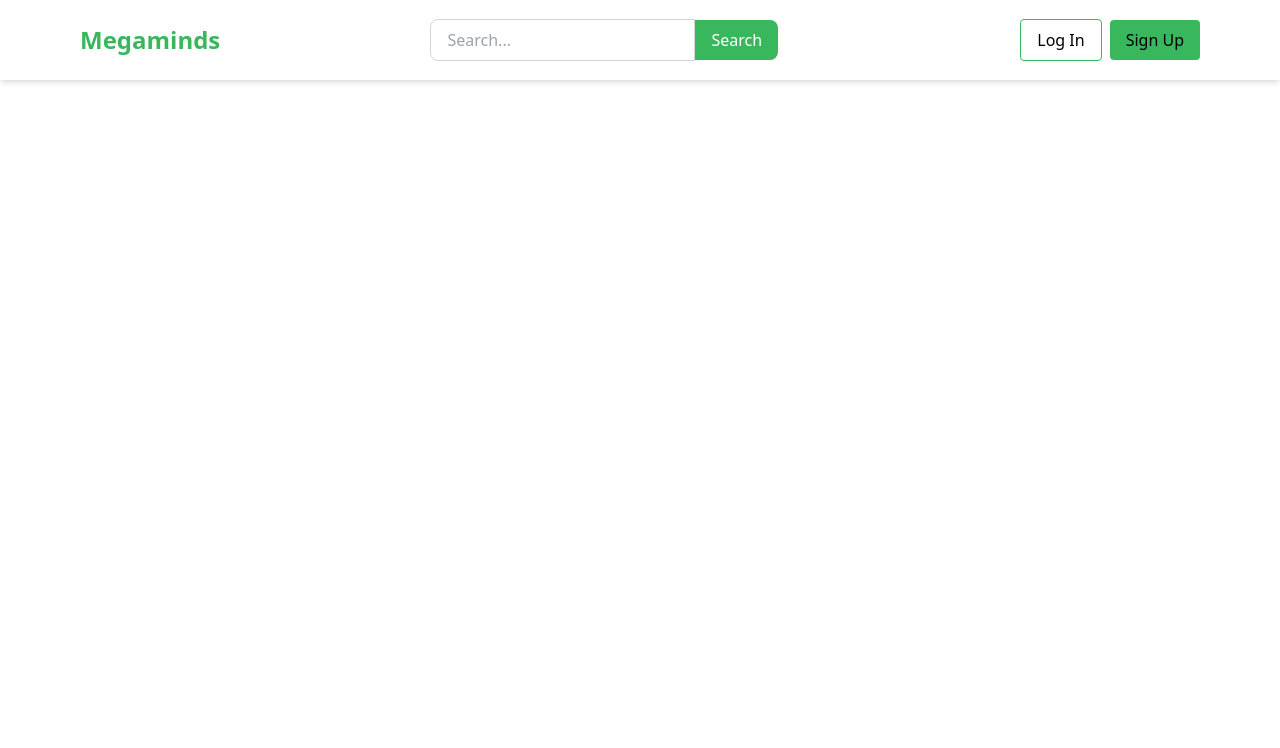
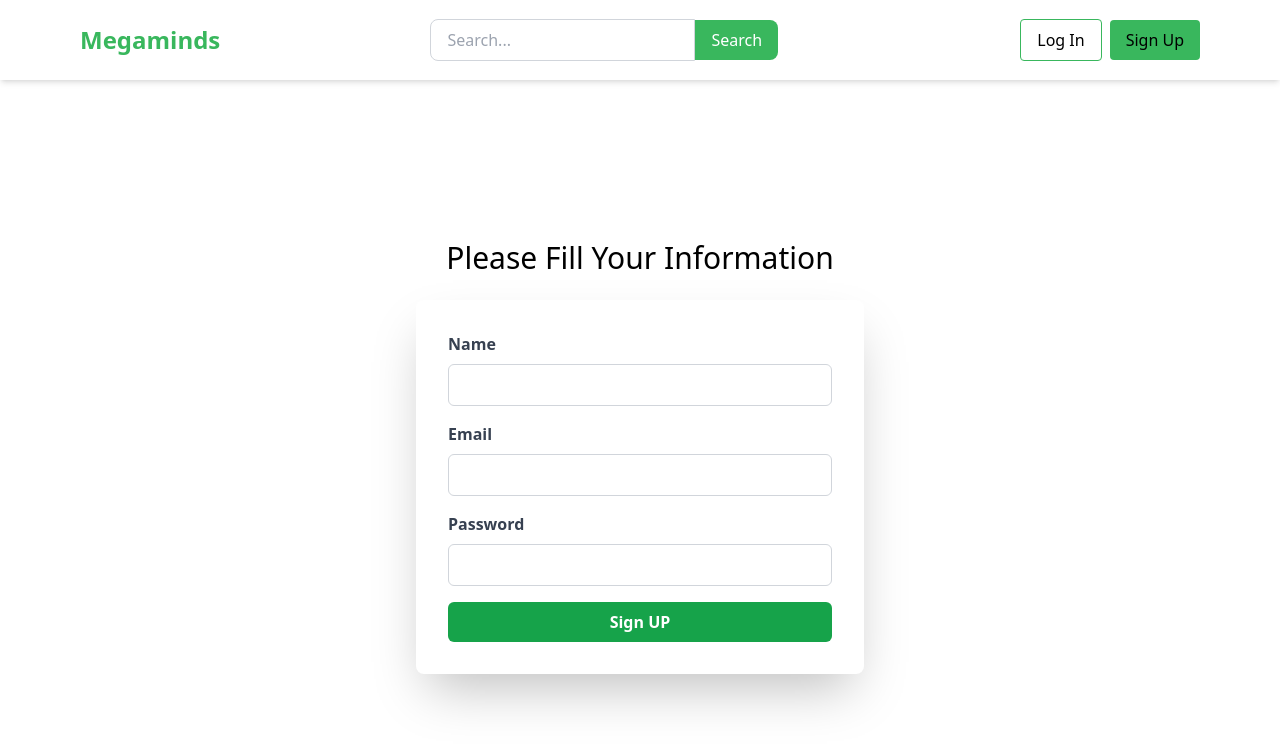
Before and after one commit to aayushisharma26/Megaminds_Project, a React (Vite) app in the folder frontend/: page /signup in a window 1280 px wide. Shown: the top 748 px of the page. Built offline with nearby package versions, Linux system fonts and the light colour scheme.

Commit message:
Add Signup

```diff
--- a/frontend/src/App.jsx
+++ b/frontend/src/App.jsx
@@ -1,6 +1,7 @@
 import React from 'react';
 import { BrowserRouter as Router, Routes, Route } from 'react-router-dom';
 import Navbar from './components/Navbar'; // Import the Navbar component
+import Signup from './components//Signup.jsx';
 
 import HomePage from './components//HomePage';
 import ProductDetail from './components/ProductDetail';
@@ -13,6 +14,7 @@ function App() {
       <Routes>
         <Route path="/" element={<HomePage />} />
         <Route path="/product/:id" element={<ProductDetail />} />
+        <Route path="/signup" element={<Signup />} />
       </Routes>
     </Router>
   );
--- a/frontend/src/components/Signup.jsx
+++ b/frontend/src/components/Signup.jsx
@@ -1,12 +1,84 @@
-// Signup.jsx
-import React from 'react';
+import React, { useState } from 'react';
+import axios from 'axios';
 
 const Signup = () => {
+    const [name, setName] = useState('');
+    const [email, setEmail] = useState('');
+    const [password, setPassword] = useState('');
+    const [message, setMessage] = useState(null);
+    const [error, setError] = useState(null);
+
+    const handleSignup = async (e) => {
+        e.preventDefault();
+
+        try {
+            const response = await axios.post('https://megaminds-project.vercel.app/user/register', {
+                name,
+                email,
+                password
+            });
+
+
+            setMessage(response.data.message);
+            setError(null);
+        } catch (error) {
+            setError(error.response?.data?.message || 'An error occurred. Please try again.');
+            setMessage(null);
+        }
+    };
+
     return (
-        <>
-            <h1 className="text-3xl text-center mt-10">Sign Up</h1>
-            {/* Add your signup form here */}
-        </>
+        <div className="container mx-auto mt-40">
+            <h1 className="text-3xl text-center mb-6">Please Fill Your Information</h1>
+            <form className="max-w-md mx-auto bg-white p-8 rounded-lg shadow-2xl" onSubmit={handleSignup}>
+
+                <div className="mb-4">
+                    <label className="block text-gray-700 font-bold mb-2">Name</label>
+                    <input
+                        type="text"
+                        className="w-full p-2 border border-gray-300 rounded-md"
+                        value={name}
+                        onChange={(e) => setName(e.target.value)}
+                        required
+                    />
+                </div>
+
+
+                <div className="mb-4">
+                    <label className="block text-gray-700 font-bold mb-2">Email</label>
+                    <input
+                        type="email"
+                        className="w-full p-2 border border-gray-300 rounded-md"
+                        value={email}
+                        onChange={(e) => setEmail(e.target.value)}
+                        required
+                    />
+                </div>
+
+
+                <div className="mb-4">
+                    <label className="block text-gray-700 font-bold mb-2">Password</label>
+                    <input
+                        type="password"
+                        className="w-full p-2 border border-gray-300 rounded-md"
+                        value={password}
+                        onChange={(e) => setPassword(e.target.value)}
+                        required
+                    />
+                </div>
+
+
+                <button
+                    type="submit"
+                    className="w-full bg-green-600 text-white font-bold py-2 px-4 rounded-md hover:bg-blue-700 transition duration-200"
+                >
+                    Sign UP
+                </button>
+
+                {message && <p className="text-green-600 mt-4">{message}</p>}
+                {error && <p className="text-red-600 mt-4">{error}</p>}
+            </form>
+        </div>
     );
 };
 
```
